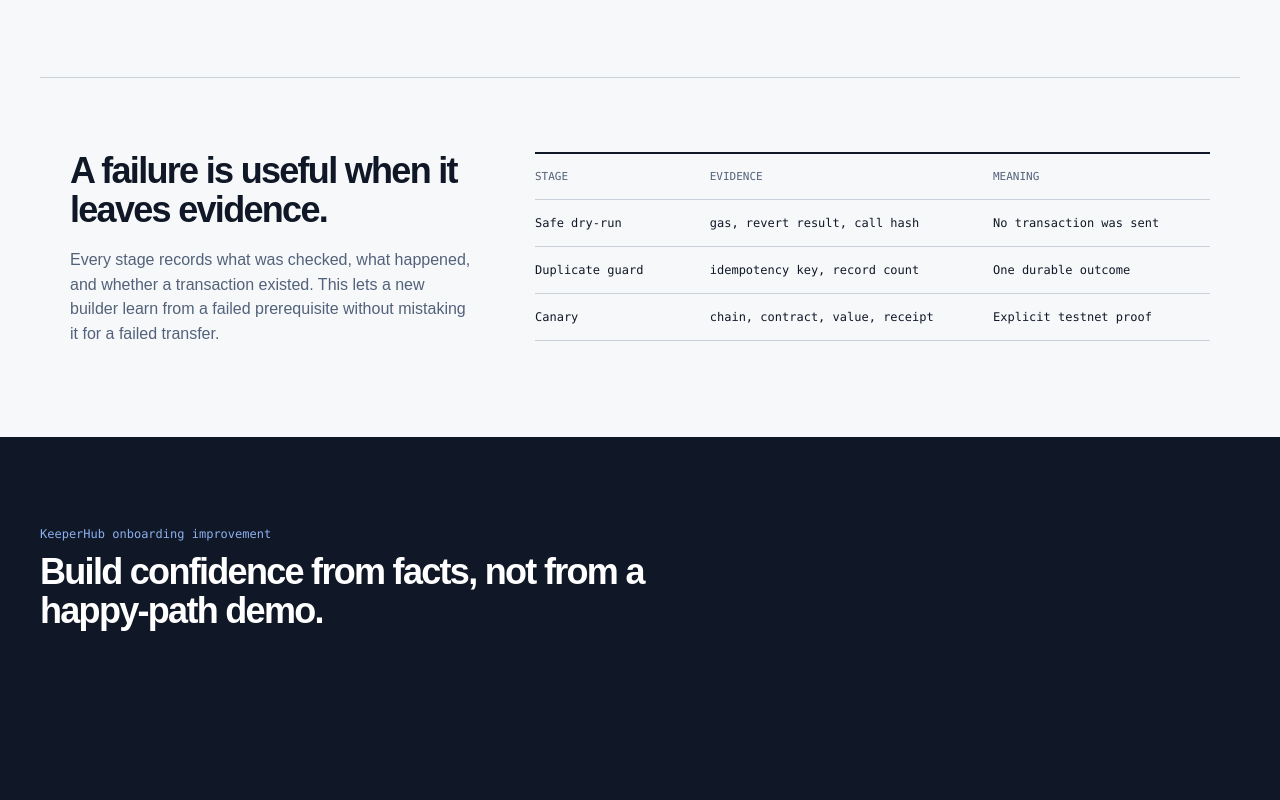
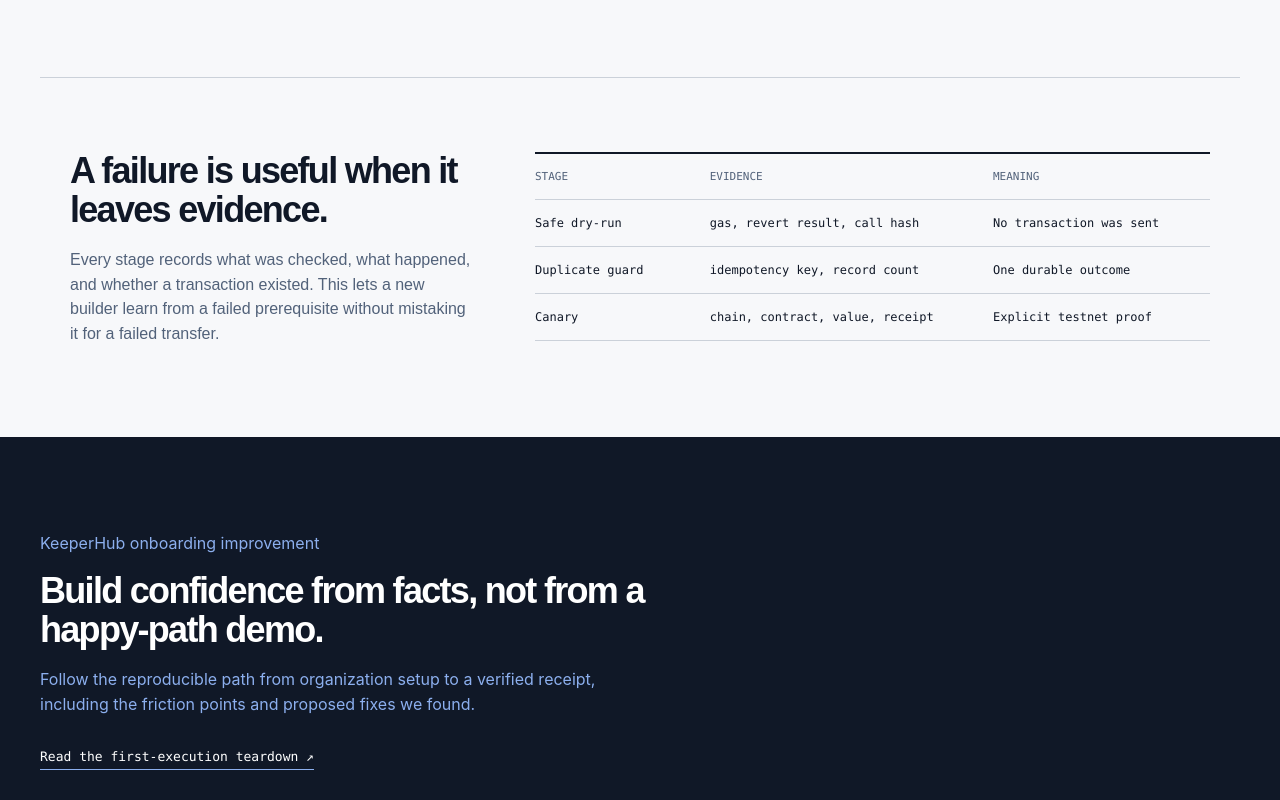
Before and after one commit to Alike001/keeperhub-chaoskit, a Next.js app: page / in a window 1280 px wide. Shown: the part 724-1524 px from the top of the page. Before the commit the page ends 1451 px from the top, so only its background shows below. Built offline with nearby package versions, Linux system fonts and the light colour scheme.

Commit message:
docs: add first-execution onboarding teardown (Closes #7)

```diff
--- a/src/app/page.module.css
+++ b/src/app/page.module.css
@@ -139,8 +139,26 @@
   color: #8cafee;
   font-size: 12px;
 }
+.docs > p:not(.mono) {
+  font-family: Inter, Arial, sans-serif;
+  font-size: 16px;
+  line-height: 1.55;
+  max-width: 620px;
+}
 .docs h2 {
   max-width: 690px;
+}
+.docs a {
+  border-bottom: 1px solid #8cafee;
+  color: #fff;
+  display: inline-block;
+  font-family: "SFMono-Regular", Consolas, monospace;
+  font-size: 13px;
+  margin-top: 16px;
+  padding-bottom: 5px;
+}
+.docs a:hover {
+  color: #8cafee;
 }
 @media (max-width: 840px) {
   .hero,
--- a/src/app/page.tsx
+++ b/src/app/page.tsx
@@ -3,10 +3,26 @@ import { SiteHeader } from "@/components/site-header";
 import styles from "./page.module.css";
 
 const stages = [
-  ["01", "Diagnose", "Read connection, wallet, chain, reserve, and allowance. No transaction."],
-  ["02", "Safe dry-run", "Simulate the exact intended call and record its gas and result."],
-  ["03", "Duplicate guard", "Send the same controlled request twice and prove one durable outcome."],
-  ["04", "Canary ready", "Show the exact Base Sepolia boundary before an operator can opt in."],
+  [
+    "01",
+    "Diagnose",
+    "Read connection, wallet, chain, reserve, and allowance. No transaction.",
+  ],
+  [
+    "02",
+    "Safe dry-run",
+    "Simulate the exact intended call and record its gas and result.",
+  ],
+  [
+    "03",
+    "Duplicate guard",
+    "Send the same controlled request twice and prove one durable outcome.",
+  ],
+  [
+    "04",
+    "Canary ready",
+    "Show the exact Base Sepolia boundary before an operator can opt in.",
+  ],
 ] as const;
 
 export default function LandingPage() {
@@ -16,33 +32,88 @@ export default function LandingPage() {
       <section className={styles.hero}>
         <div className={styles.heroCopy}>
           <h1>Know it will recover before it moves value.</h1>
-          <p>ChaosKit is a controlled reliability lab for KeeperHub builders. Test the execution path before a workflow can expose funds.</p>
+          <p>
+            ChaosKit is a controlled reliability lab for KeeperHub builders.
+            Test the execution path before a workflow can expose funds.
+          </p>
           <ul className="mono">
             <li>Controlled faults, clearly labelled.</li>
             <li>One durable outcome, even when a request repeats.</li>
             <li>Testnet canary, exact boundary, explicit operator approval.</li>
           </ul>
-          <Link className={styles.primary} href="/lab/new">Start a controlled test <span aria-hidden>→</span></Link>
+          <Link className={styles.primary} href="/lab/new">
+            Start a controlled test <span aria-hidden>→</span>
+          </Link>
         </div>
         <ol className={styles.rail} aria-label="Four controlled test stages">
           {stages.map(([number, name, description], index) => (
             <li key={name} className={styles.stage}>
-              <span className={index === 2 ? styles.blocked : index === 3 ? styles.ready : styles.done}>{number}</span>
-              <div><h2>{name}</h2><p>{description}</p></div>
+              <span
+                className={
+                  index === 2
+                    ? styles.blocked
+                    : index === 3
+                      ? styles.ready
+                      : styles.done
+                }
+              >
+                {number}
+              </span>
+              <div>
+                <h2>{name}</h2>
+                <p>{description}</p>
+              </div>
             </li>
           ))}
         </ol>
       </section>
       <section className={styles.evidence} id="evidence">
-        <div><h2>A failure is useful when it leaves evidence.</h2><p>Every stage records what was checked, what happened, and whether a transaction existed. This lets a new builder learn from a failed prerequisite without mistaking it for a failed transfer.</p></div>
+        <div>
+          <h2>A failure is useful when it leaves evidence.</h2>
+          <p>
+            Every stage records what was checked, what happened, and whether a
+            transaction existed. This lets a new builder learn from a failed
+            prerequisite without mistaking it for a failed transfer.
+          </p>
+        </div>
         <div className={styles.table} role="table" aria-label="Evidence fields">
-          <div role="row"><span role="columnheader">Stage</span><span role="columnheader">Evidence</span><span role="columnheader">Meaning</span></div>
-          <div role="row"><span role="cell">Safe dry-run</span><span role="cell">gas, revert result, call hash</span><span role="cell">No transaction was sent</span></div>
-          <div role="row"><span role="cell">Duplicate guard</span><span role="cell">idempotency key, record count</span><span role="cell">One durable outcome</span></div>
-          <div role="row"><span role="cell">Canary</span><span role="cell">chain, contract, value, receipt</span><span role="cell">Explicit testnet proof</span></div>
+          <div role="row">
+            <span role="columnheader">Stage</span>
+            <span role="columnheader">Evidence</span>
+            <span role="columnheader">Meaning</span>
+          </div>
+          <div role="row">
+            <span role="cell">Safe dry-run</span>
+            <span role="cell">gas, revert result, call hash</span>
+            <span role="cell">No transaction was sent</span>
+          </div>
+          <div role="row">
+            <span role="cell">Duplicate guard</span>
+            <span role="cell">idempotency key, record count</span>
+            <span role="cell">One durable outcome</span>
+          </div>
+          <div role="row">
+            <span role="cell">Canary</span>
+            <span role="cell">chain, contract, value, receipt</span>
+            <span role="cell">Explicit testnet proof</span>
+          </div>
         </div>
       </section>
-      <section className={styles.docs} id="how-it-works"><p className="mono">KeeperHub onboarding improvement</p><h2>Build confidence from facts, not from a happy-path demo.</h2></section>
+      <section className={styles.docs} id="how-it-works">
+        <p className="mono">KeeperHub onboarding improvement</p>
+        <h2>Build confidence from facts, not from a happy-path demo.</h2>
+        <p>
+          Follow the reproducible path from organization setup to a verified
+          receipt, including the friction points and proposed fixes we found.
+        </p>
+        <a
+          href="https://github.com/Alike001/keeperhub-chaoskit/blob/main/docs/first-execution-teardown.md"
+          target="_blank"
+          rel="noreferrer"
+        >
+          Read the first-execution teardown ↗
+        </a>
+      </section>
     </main>
   );
 }
```
Also changed, not shown: 2 other files (tests, documents, lock files or other folders).
